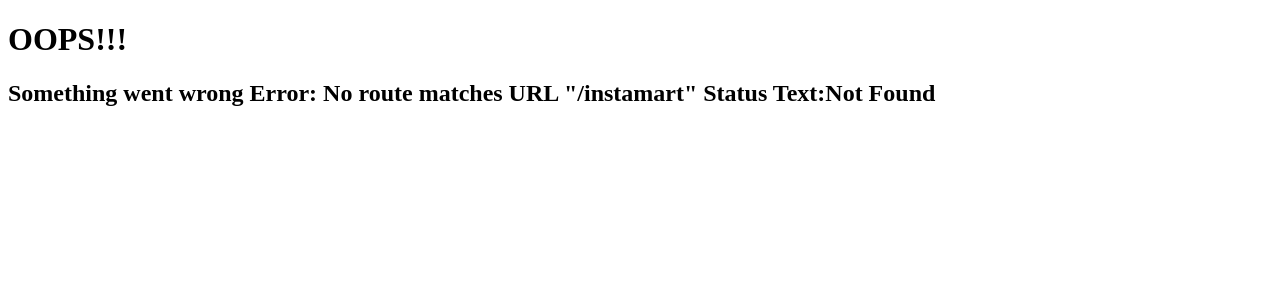
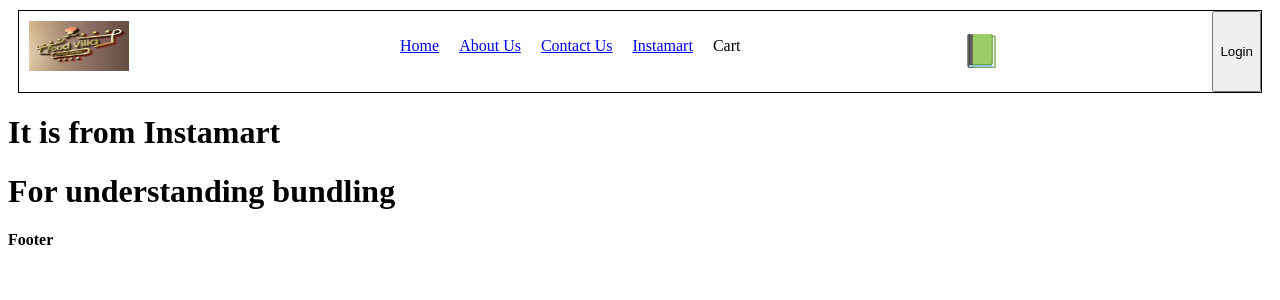
Before and after one commit to mukkanaveenkumar/ReactBootCamp, a React (Vite) app: page /instamart in a window 1280 px wide. Before the commit this address had no page. Shown: the top 300 px of the page. Built offline with nearby package versions, Linux system fonts and the light colour scheme.

Commit message:
Chapter 09- Custom Hooks,Lazy Load

```diff
--- a/src/ReactApp.js
+++ b/src/ReactApp.js
@@ -1,6 +1,6 @@
 // import React Libraries
 
-import React from 'react'
+import React, {lazy, Suspense} from 'react'
 import ReactDOM from 'react-dom/client'
 //Default import
 import Header from './components/Header'
@@ -8,11 +8,24 @@ import Body  from './components/Body'
 import Footer from  './components/Footer'
 import {IMG_CDN_URL} from  './constants'
 import { createBrowserRouter, Outlet, RouterProvider } from 'react-router-dom'
-import About from './components/About'
+//import About from './components/About'
 import Contact from './components/Contact'
 import Error from './components/Error'
 import RestaurantMenu from './components/RestaurantMenu'
 import Profile from './components/ProfileFC'
+import Shimmer from './components/Shimmer'
+//import Instamart from './components/Instamart'
+
+//Data Chunking
+//lazy loading
+//Code Splitting
+//On Demand Loading
+//Dynamic Bundling
+//Dynamic Import
+
+const Instamart = lazy(()=> import("./components/Instamart"));
+
+const About = lazy(() => import('./components/About'));
 
 //Body
 const AppLayout = () => {
@@ -37,7 +50,10 @@ const appRouter = createBrowserRouter([
             },
             {
                 path:'about',
-                element:<About/>,
+                element:
+                <Suspense fallback={<h1> About is loading</h1>}>
+                    <About/>
+                </Suspense>,
                 children:[{
                     path:'profile', // if we specify path as /profile then it is considered as http://localhost/profile
                     element:<Profile/>
@@ -50,6 +66,12 @@ const appRouter = createBrowserRouter([
             {
                 path:'/restaurant/:id',
                 element:<RestaurantMenu/>
+            },
+            {
+                path:'instamart',
+                element: <Suspense fallback={<Shimmer/>}>
+                    <Instamart/>
+                    </Suspense>
             }
         ]
     }
--- a/src/components/Header.js
+++ b/src/components/Header.js
@@ -1,6 +1,7 @@
 import {useState} from 'react';
 import Logo from "../assets/img/Foodvilla.jpg"
 import {Link} from "react-router-dom"
+import useOnline from '../utils/useOnline';
 
 export const Title = () => (
     <a href="/">
@@ -22,7 +23,7 @@ const Header = () => {
     //let title = "Food Villa";
    // const [title,setTitle] = useState("Food Villa");
    const [isLoggedInUser,setIsLoggedInUser] = useState(false);
-    console.log('render()');
+   const isOnline = useOnline();
     return (
     <div className="header">
         <Title/>
@@ -43,11 +44,17 @@ const Header = () => {
                         Contact Us
                     </li>
                 </Link>
+                <Link to="/instamart" className="headerLink">
+                    <li key="instamart">
+                        Instamart
+                    </li>
+                </Link>
                 <li key="cart">
                     Cart
                 </li>
             </ul>
         </div>
+        <h1> {isOnline?  '📗'  : '🔴' }</h1>
         {
             //JS Expression & Statement
             //only expression are allowed in JSX we can't write statements
--- /dev/null
+++ b/src/components/Instamart.js
@@ -0,0 +1,10 @@
+const Instamart = ()=>{
+    return(
+        <div>
+            <h1> It is from Instamart</h1>
+            <h1>For understanding bundling</h1>
+        </div>
+    );
+};
+
+export default Instamart;
--- a/src/components/RestaurantMenu.js
+++ b/src/components/RestaurantMenu.js
@@ -1,25 +1,16 @@
 import { useEffect, useState } from "react";
 import { useParams } from "react-router-dom";
 import {IMG_CDN_URL} from '../constants'
+import useRestaurant from "../utils/useRestaurant";
 import Shimmer from './Shimmer'
 
 const RestaurantMenu = () => {
     const params = useParams();
     const {id} = params;
 
-    const [restaurant, setRestaurant] = useState(null);
+    //const [restaurant, setRestaurant] = useState(null);
 
-    useEffect(()=>{
-        getRestaurantInfo();
-    },[]);
-
-    async function getRestaurantInfo()
-    {
-        const data = await fetch("https://www.swiggy.com/dapi/menu/v4/full?lat=17.4978716&lng=78.35619439999999&menuId="+ id);
-        const json = await data.json();
-        console.log(json);
-        setRestaurant(json?.data);
-    }
+    const restaurant = useRestaurant(id);
 
     console.log(params);
 
--- a/src/constants.js
+++ b/src/constants.js
@@ -1,4 +1,6 @@
 export const IMG_CDN_URL = "https://res.cloudinary.com/swiggy/image/upload/fl_lossy,f_auto,q_auto,w_508,h_320,c_fill/";
+
+export const FETCH_MENU = "https://www.swiggy.com/dapi/menu/v4/full?lat=17.4978716&lng=78.35619439999999&menuId=";
 
 export const restaurantList = [
     {
--- /dev/null
+++ b/src/utils/helper.js
@@ -0,0 +1,9 @@
+export function filterData(searchText, restaurants)
+{
+    let filteredData = restaurants;
+    if(searchText != '')
+    {
+        filteredData = restaurants.filter((restaurant) => restaurant.data.name.toLowerCase().includes(searchText.toLowerCase()));
+    }
+    return filteredData;
+}
--- /dev/null
+++ b/src/utils/useOnline.js
@@ -0,0 +1,21 @@
+import {useEffect, useState} from 'react';
+
+const useOnline = () => {
+    const [isOnline, setIsOnline] = useState(true);
+
+    const handleOnline = () => { setIsOnline(true);}
+    const handleOffline = () => { setIsOnline(false);}
+
+    useEffect(()=>{
+        window.addEventListener("online",handleOnline);
+        window.addEventListener("offline",handleOffline);
+        return() => {
+            window.removeEventListener("online",handleOnline);
+            window.removeEventListener("offline",handleOffline);
+        }
+    },[]);
+
+    return isOnline // true or false;
+}
+
+export default useOnline;
--- /dev/null
+++ b/src/utils/useRestaurant.js
@@ -0,0 +1,23 @@
+import { useState, useEffect } from "react";
+import {FETCH_MENU} from '../constants'
+
+const useRestaurant = (id) => {
+
+   const [restaurant, setRestaurant] = useState(null);
+    //let restaurant = null;
+    useEffect(()=>{
+        getRestaurantInfo();
+    },[]);
+
+    async function getRestaurantInfo()
+    {
+        const data = await fetch(FETCH_MENU+ id);
+        const json = await data.json();
+        console.log(json);
+        setRestaurant(json?.data);
+    }
+
+    return restaurant;
+};
+
+export default useRestaurant;
```
